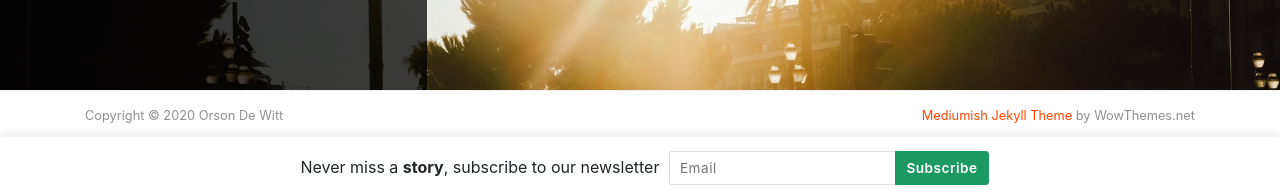
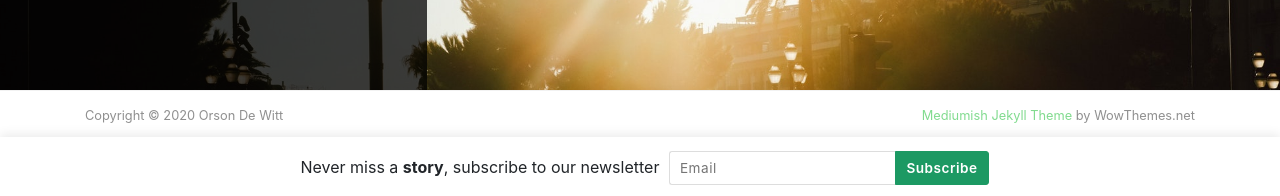
Before and after one commit to OrsonDWitt/OrsonDWitt.github.io, a Jekyll site: the page built from _pages/tags.md, in a window 1280 px wide and 1400 px high, scrolled down 539 px. Shown: the part 1201-1397 px from the top of the window. Built offline with Jekyll 4.4.1, drawn with Linux system fonts in a browser that asks for light colours; nearby versions of some CDN libraries.

Commit message:
Update main.scss

```diff
--- a/assets/css/main.scss
+++ b/assets/css/main.scss
@@ -129,7 +129,7 @@
 	font-weight: 600;
 }
 
-a {color: #FF4500; transition: color 0.2s;}
+a {color: #82DB8F; transition: color 0.2s;}
 .navbar-dark .navbar-nav .nav-link {color: #fff; transition: color 0.2s;}
 .navbar-dark .navbar-nav .nav-link:focus, .navbar-dark .navbar-nav .nav-link:hover {
         color: #FF4500;
```
